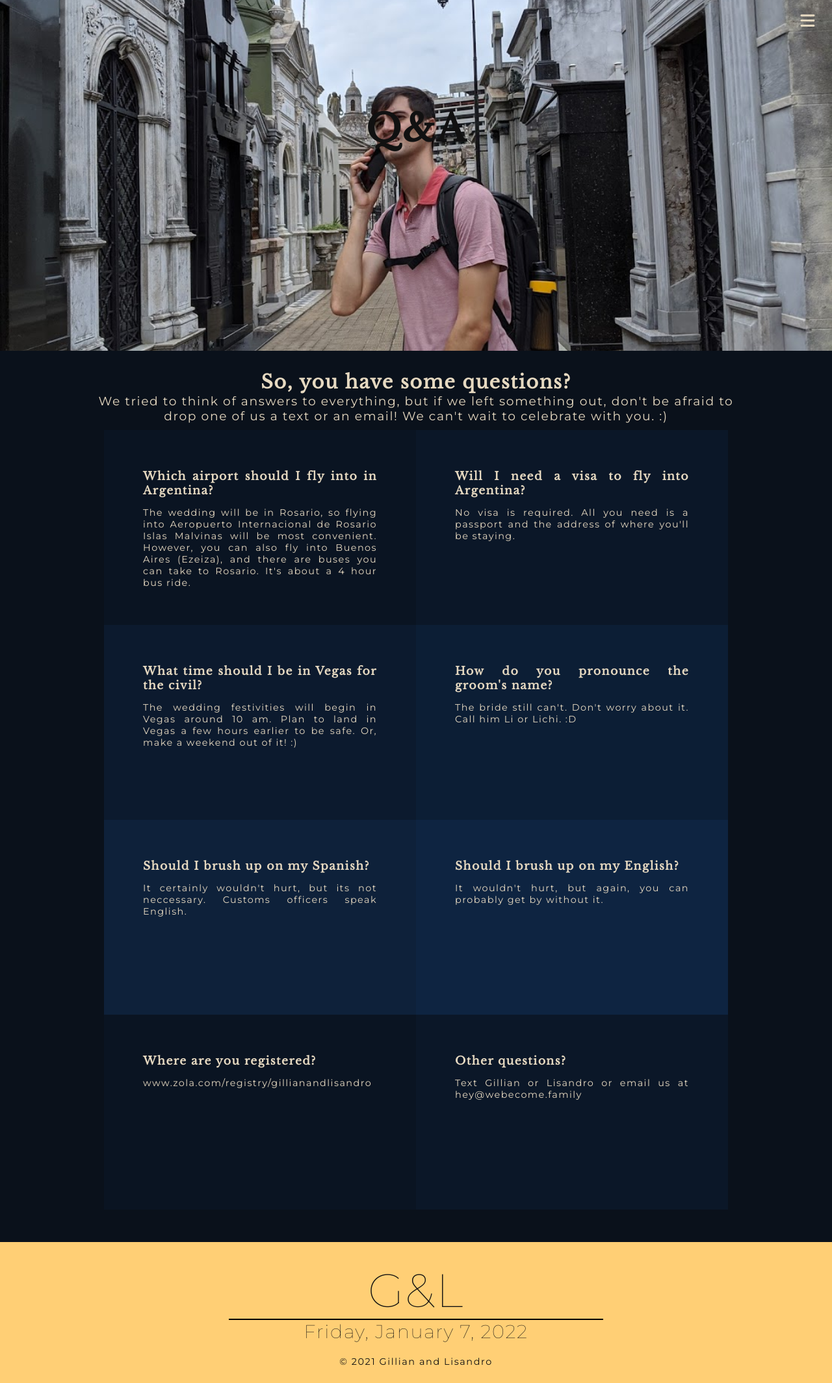
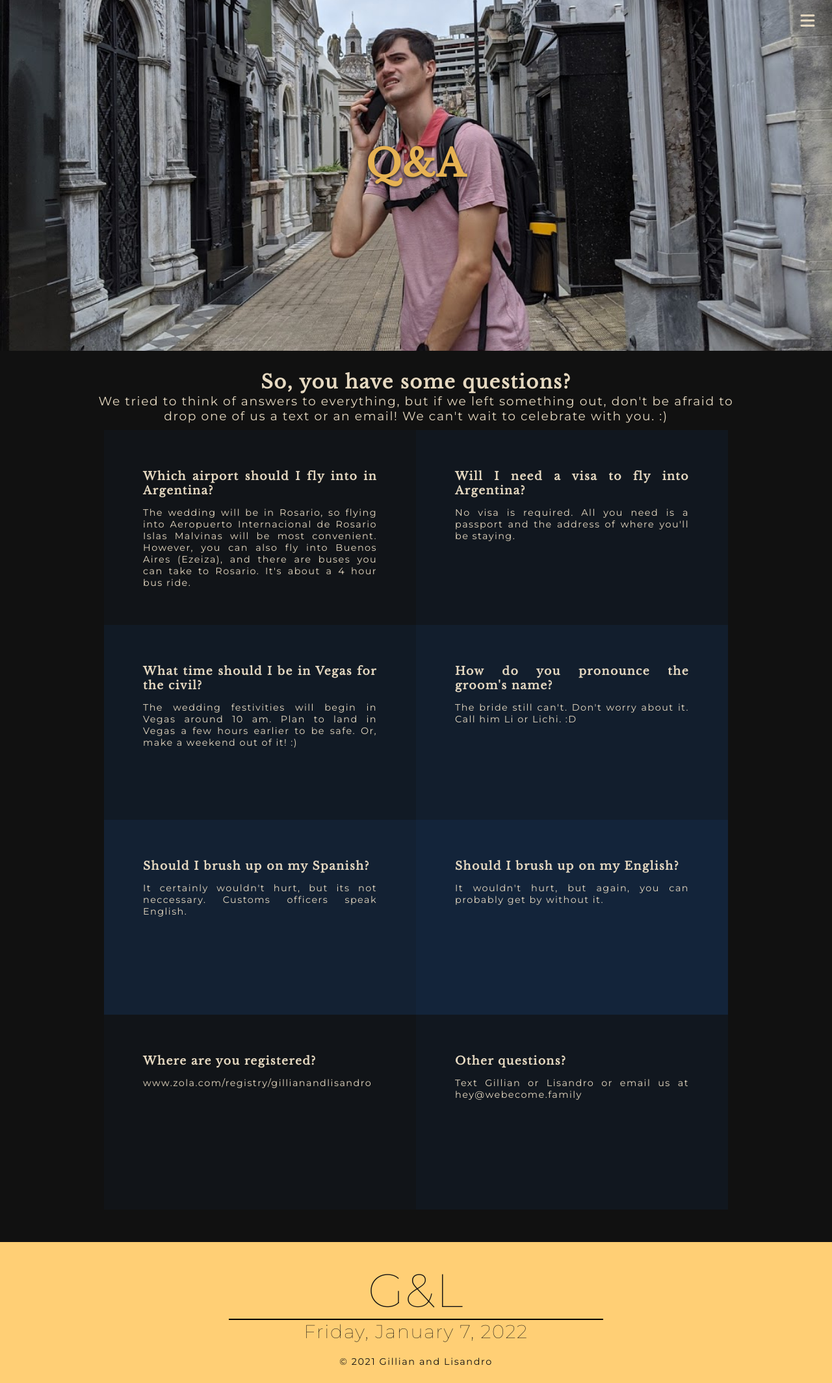
Before and after one commit to lisandroct/webecome.family, a Jekyll site: the page built from faq.md, in a window 1280 px wide. Shown: the whole page at 65% size. Built offline with Jekyll 4.4.1, drawn with Linux system fonts in a browser that asks for light colours; nearby versions of some CDN libraries.

Commit message:
Update images

```diff
--- a/assets/css/main.scss
+++ b/assets/css/main.scss
@@ -185,22 +185,23 @@ textarea,
     height: 60%;
     width: 100%;
     background-size: cover;
-    background-position: center;
+    background-position: top;
     h1 {
         position: absolute;
         text-align: center;
         width: 100%;
-        top: 30%;
+        top: 40%;
         margin: 0;
         font-size: 4em;
-        color: $dark-background;
+        color: $accent-color;
         font-family: $libre-baskerville;
+        text-shadow: 0 2px 5px $dark-background;
     }
 }
 
 .list-content {
     position: absolute;
-    background: $blue-background;
+    background: $dark-background;
     width: 100%;
     top: 60%;
     z-index: 1;
@@ -283,6 +284,7 @@ textarea,
             h1 {
                 margin: 0;
                 padding-left: 10px;
+                text-shadow: 0 2px 3px $dark-background;
             }
         }
         .timeline-description {
```
Also changed, not shown: assets/images/faq.jpg, assets/images/pic01.jpg (added), assets/images/pic02.jpg (added), assets/images/pic03.jpg (added), assets/images/pic06.jpg, assets/images/pic07.png, assets/images/pic10.jpg, assets/images/pic13.jpg (added), 2 other files.
